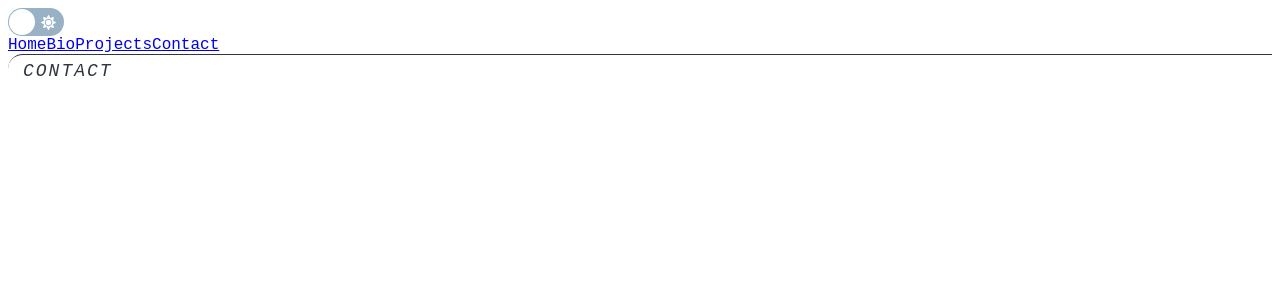
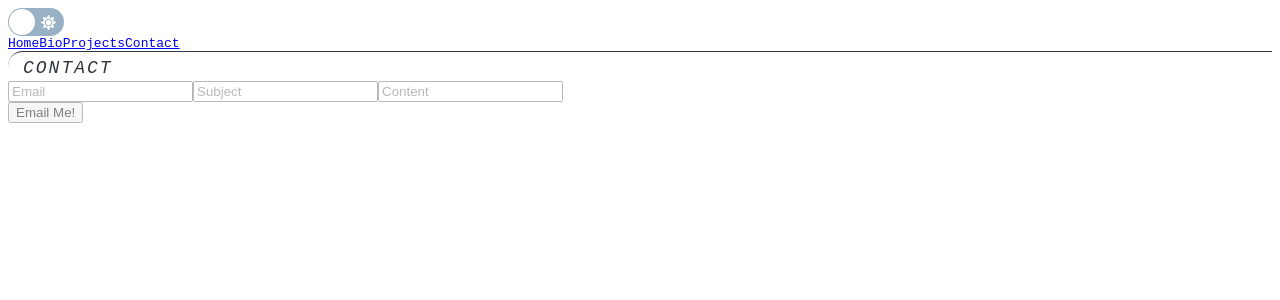
Before and after one commit to PawelPavo/resume_site, a React app: page /contact in a window 1280 px wide. Shown: the top 300 px of the page. Built offline with nearby package versions, Linux system fonts and the light colour scheme.

Commit message:
Contact form functional

```diff
--- a/src/client/components/Navigation.tsx
+++ b/src/client/components/Navigation.tsx
@@ -1,37 +1,45 @@
 import * as React from 'react'
 import { NavLink } from 'react-router-dom'
+import styled from 'styled-components'
 
 const NavigationDark: React.FC<INavigationDark> = () => {
     return (
         <>
-            <div className="">
-
-                <div className="row shadow p-3 border text-center" >
+            <div className="container">
+                <NavigationStyle>
+                    <div className="row py-3 text-center" >
                         <NavLink
-                        className="col text-decoration-none nav-bar-text "
+                            className="col text-decoration-none"
                             exact to="/"
-                        activeClassName="nav-bar-active"
+                            activeClassName="border border-top-0 border-bottom-0 text-monospace"
                         >Home</NavLink>
                         <NavLink
-                        className="col text-decoration-none nav-bar-text "
+                            className="col text-decoration-none"
                             exact to="/about"
-                        activeClassName="nav-bar-active"
+                            activeClassName="border border-top-0 border-bottom-0 text-monospace"
                         >Bio</NavLink>
                         <NavLink
-                        className="col text-decoration-none nav-bar-text "
+                            className="col text-decoration-none"
                             exact to="/projects"
-                        activeClassName="nav-bar-active"
+                            activeClassName="border border-top-0 border-bottom-0 text-monospace"
                         >Projects</NavLink>
                         <NavLink
-                        className="col text-decoration-none nav-bar-text "
+                            className="col text-decoration-none"
                             exact to="/contact"
-                        activeClassName="nav-bar-active"
+                            activeClassName="border border-top-0 border-bottom-0 text-monospace"
                         >Contact</NavLink>
                     </div>
+                </NavigationStyle>
+
             </div>
         </>
     )
 }
 
+const NavigationStyle = styled.div`
+    color: red;
+    font-family: monospace;
+`;
+
 export interface INavigationDark { }
 export default NavigationDark;
--- a/src/client/scss/app.scss
+++ b/src/client/scss/app.scss
@@ -2,30 +2,5 @@ $theme-colors: (
     'primary':#98B1C4//Covalence Blue!  :D
 );
 
-//light theme
-.nav-bar-text {
-    color: #98B1C4;
-}
-
-.nav-bar-active {
-    color: #03619e;
-}
-
-.progress-bars-hover:hover {
-    box-shadow: 0 5px 15px rgba(33,33,33,.2);
-    transform: translateY(1px);
-    text-decoration: none;
-    opacity: 0;
-    font-size: 95%;
-}
-
-@media only screen and (max-width : 767px) {
-    .box {
-        height: auto !important;
-    }
-}
-
-
-
 
 @import '../../../node_modules/bootstrap/scss/bootstrap.scss';
--- a/src/client/utils/theme.ts
+++ b/src/client/utils/theme.ts
@@ -5,7 +5,7 @@ export const lightTheme = {
 };
 
 export const darkTheme = {
-	body: '#2f3640 ' ,
+	body: '#2f3640' ,
 	text: '#cdd6e0',
 	border: '#cdd6e0',
 };
--- a/src/client/views/Bio.tsx
+++ b/src/client/views/Bio.tsx
@@ -36,7 +36,7 @@ const AboutMe: React.FC<IAboutMe> = () => {
             <div className="container">
 
 
-                <Border className="my-5">
+                <Border className="mb-5">
                     {PathText}
                 </Border>
 
--- a/src/client/views/Contact.tsx
+++ b/src/client/views/Contact.tsx
@@ -1,5 +1,5 @@
 import * as React from 'react'
-import { useLocation } from 'react-router-dom'
+import { useLocation, useHistory } from 'react-router-dom'
 import { getPathText } from '../utils/pathing'
 import { Helmet } from 'react-helmet'
 import { GlobalStyles } from '../utils/global-style'
@@ -10,6 +10,35 @@ const Contact: React.FC<IContact> = () => {
 
     const { pathname } = useLocation()
     const PathText = getPathText(pathname)
+
+    let history = useHistory();
+
+    const [email, setEmail] = React.useState<string>('')
+    const [subject, setSubject] = React.useState<string>('')
+    const [content, setContent] = React.useState<string>('')
+
+    const onSubmit = async (e: React.ChangeEvent<HTMLFormElement>) => {
+        e.preventDefault();
+        try {
+            await fetch('/api/contact', {
+                method: 'POST',
+                headers: {
+                    'Content-Type': 'application/json'
+                },
+                body: JSON.stringify({
+                    email,
+                    subject,
+                    content
+                }),
+            })
+            setEmail(''),
+                setSubject(''),
+                setContent('')
+            history.push('/');
+        } catch (error) {
+            console.log(error)
+        }
+    }
 
     return (
         <>
@@ -27,9 +56,47 @@ const Contact: React.FC<IContact> = () => {
             </GlobalStyles>
             <div className="container">
 
-                <Border className="my-5">
+                <Border className="mb-5">
                     {PathText}
                 </Border>
+                <div className="row justify-content-center">
+                    <div className="col-md-8 border">
+                        <form className="form-group mt-5 p-3"
+                            onSubmit={onSubmit}>
+                            <input
+                                type="email"
+                                className="input-group mb-1 mt-3 p-1 border border-right-0 border-left-0 border-top-0 w-75 mx-auto "
+                                placeholder="Email"
+                                value={email}
+                                onChange={(e: React.ChangeEvent<HTMLInputElement>) => setEmail(e.target.value)}
+                                style={{ opacity: 0.5 }}
+                            />
+                            <input
+                                type="text"
+                                className="input-group my-1 p-1 border border-top-0 border-left-0 border-right-0 my-5 w-75 mx-auto"
+                                placeholder="Subject"
+                                value={subject}
+                                onChange={(e: React.ChangeEvent<HTMLInputElement>) => setSubject(e.target.value)}
+                                style={{ opacity: 0.5 }}
+                            />
+                            <input
+                                type="text"
+                                className="input-group my-1 p-1 border border-top-0 border-left-0 border-right-0 my-5 w-75 mx-auto"
+                                placeholder="Content"
+                                value={content}
+                                onChange={(e: React.ChangeEvent<HTMLInputElement>) => setContent(e.target.value)}
+                                style={{ opacity: 0.5 }}
+                            />
+                            <div className="row justify-content-center">
+                                <button
+                                    style={{ opacity: 0.5 }}
+                                    className="btn btn-block btn-outline-secondary mt-2 shoadow w-50">
+                                    Email Me!</button>
+                            </div>
+                        </form>
+                    </div>
+
+                </div>
             </div>
         </>
     )
--- a/src/client/views/Home.tsx
+++ b/src/client/views/Home.tsx
@@ -55,6 +55,9 @@ const Home: React.FC<IHome> = (props) => {
                 </Helmet>
             </GlobalStyles>
             <div className="container">
+                <Border className="mb-5">
+                    {PathText}
+                </Border>
                 <Logo>
                     <div className="border border-left-0 border-right-0 border-bottom-0 p-5">
                         <img
@@ -106,6 +109,22 @@ const CurrentProjects = styled.div`
     font-size: 10px;
 `;
 
+const Border = styled.div`
+    border-top: 1px solid;
+    border-radius: 40px 0px 0px 40px;
+    padding-left: 15px;
+    font-family: "Palatino Linotype", "Book Antiqua", Palatino, serif;
+    font-family: "Courier New", Courier, monospace;
+    font-size: 25px;
+    letter-spacing: 2px;
+    word-spacing: 2px;
+    font-weight: 400;
+    text-decoration: none;
+    font-style: italic;
+    font-variant: small-caps;
+    text-transform: lowercase;
+`;
+
 export interface IHome {
     theme?: boolean,
 }
--- a/src/client/views/Projects.tsx
+++ b/src/client/views/Projects.tsx
@@ -41,7 +41,7 @@ const Projects: React.FC<IProjects> = () => {
                 </Helmet>
             </GlobalStyles>
             <div className="container">
-                <Border className="my-5">
+                <Border className="mb-5">
                     {PathText}
                 </Border>
                 <div className="row justify-content-center pl-md-5">
--- a/src/client/views/RepoByTag.tsx
+++ b/src/client/views/RepoByTag.tsx
@@ -42,7 +42,7 @@ const repoByTag: React.FC<IrepoByTag> = (props) => {
                 </Helmet>
             </GlobalStyles>
             <div className="container">
-                <Border className="mt-5">
+                <Border className="">
                     {tag}
                 </Border>
                 <BackButton>
@@ -61,7 +61,7 @@ const repoByTag: React.FC<IrepoByTag> = (props) => {
 }
 
 const Border = styled.div`
-    border-top: 2px solid;
+    border-top: 1px solid;
     border-radius: 40px 0px 0px 40px;
     padding-left: 15px;
     font-family: "Palatino Linotype", "Book Antiqua", Palatino, serif;
```
Lines whose indentation alone changed are shown as unchanged.
